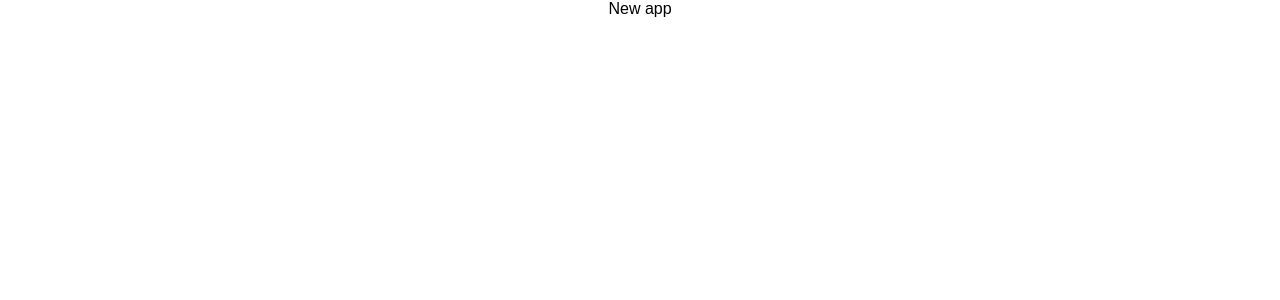
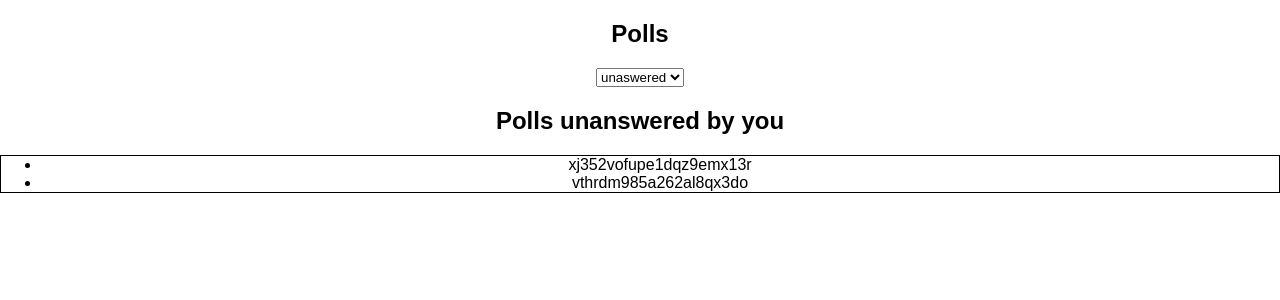
Before and after one commit to legohapax/would_you_rather, a React (Create React App) app in the folder would_you_rather/: page / in a window 1280 px wide. Shown: the top 300 px of the page. Built offline with nearby package versions, Linux system fonts and the light colour scheme.

Commit message:
user can now change dashboard view from answered polls to unaswered

```diff
--- a/would_you_rather/src/actions/shared.js
+++ b/would_you_rather/src/actions/shared.js
@@ -3,7 +3,7 @@ import { getInitialData } from '../utils/api'
 import { receiveUsers } from '../actions/users'
 import { setAuthedUser } from '../actions/authedUser'
 
-const AUTHED_ID = 'tylermcginnis'
+const AUTHED_ID = 'sarahedo'
 
 export function handleInitialData () {
     return (dispatch) => {
@@ -12,7 +12,7 @@ export function handleInitialData () {
                 dispatch(receivePolls(polls))
                 dispatch(receiveUsers(users))
                 dispatch(setAuthedUser(AUTHED_ID))
-                console.log(polls)
+                //console.log(polls)
             }
     )
 }
--- a/would_you_rather/src/components/App.js
+++ b/would_you_rather/src/components/App.js
@@ -1,6 +1,7 @@
 import React, { Component } from 'react';
 import { handleInitialData } from '../actions/shared'
 import { connect } from "react-redux"
+import ListPolls from './ListPolls'
 
 
 class App extends Component {
@@ -11,10 +12,19 @@ class App extends Component {
   render() {
     return (
       <div className="App">
-        New app
+        {this.props.loading === true
+          ? null
+          : <ListPolls />}
+
       </div>
     );
   }
 }
 
-export default connect()(App);
+function mapStateToProps ({ authedUser }) {
+    return {
+      loading: authedUser === null
+    }
+  }
+
+export default connect(mapStateToProps)(App)
--- a/would_you_rather/src/components/ListPolls.js
+++ b/would_you_rather/src/components/ListPolls.js
@@ -0,0 +1,77 @@
+import React,{ Component } from 'react'
+import { connect } from 'react-redux'
+
+class ListPolls extends Component {
+    state = {
+        answeredPolls: "unanswered",
+    };
+
+    renderPolls(whichPolls) {
+        //zaslouzi si prepsat a zjednodusit poradne
+        return(
+            <div>
+                <h2 className="center">Polls {`${whichPolls}`} by you</h2>
+                <ul className="polls-list">
+                {/* {console.log(this.state)} */}
+                    {whichPolls === "answered"
+                        ?
+                        //displays answered polls
+                        this.props.pollsIds.map((id) =>(
+                            (this.props.polls[id].optionOne.votes.includes(this.props.authedUser) ||
+                            this.props.polls[id].optionTwo.votes.includes(this.props.authedUser)) &&
+                                <li key={id}>
+                                    <div>
+                                    {this.props.polls[id].id}
+                                    </div>
+                                </li>
+                        ))
+                        :
+                        //displays unaswered polls
+                        this.props.pollsIds.map((id) =>(
+                            !(this.props.polls[id].optionOne.votes.includes(this.props.authedUser) ||
+                            this.props.polls[id].optionTwo.votes.includes(this.props.authedUser)) &&
+                                <li key={id}>
+                                    <div>
+                                    {this.props.polls[id].id}
+                                    </div>
+                                </li>
+
+                    ))}
+                </ul>
+            </div>
+        )
+    }
+
+    render () {
+        return(
+            <div>
+                <h2 className="center">Polls</h2>
+                    <select
+                        value={this.state.answeredPolls}
+                        onChange={e => {
+                            this.setState({answeredPolls: e.target.value})
+                            }
+                        }
+                    >
+                        <option value="unaswered">unaswered</option>
+                        <option value="answered">answered</option>
+
+                    </select>
+
+                {this.renderPolls(this.state.answeredPolls)}
+            </div>
+        )
+    }
+}
+
+
+function mapStateToProps ({ polls, authedUser }) {
+    return {
+        authedUser,
+        polls,
+        pollsIds: Object.keys(polls)
+            .sort((a,b) => polls[b].timestamp - polls[a].timestamp)
+    }
+}
+
+export default connect(mapStateToProps)(ListPolls)
--- a/would_you_rather/src/index.css
+++ b/would_you_rather/src/index.css
@@ -4,3 +4,11 @@ body {
   font-family: sans-serif;
   text-align: center;
 }
+
+.center {
+  text-align: center
+}
+
+.polls-list {
+  border: 1px solid
+}
```
Also changed, not shown: would_you_rather/src/components/PollSneakPeek.js (added, +10 -0 lines).
